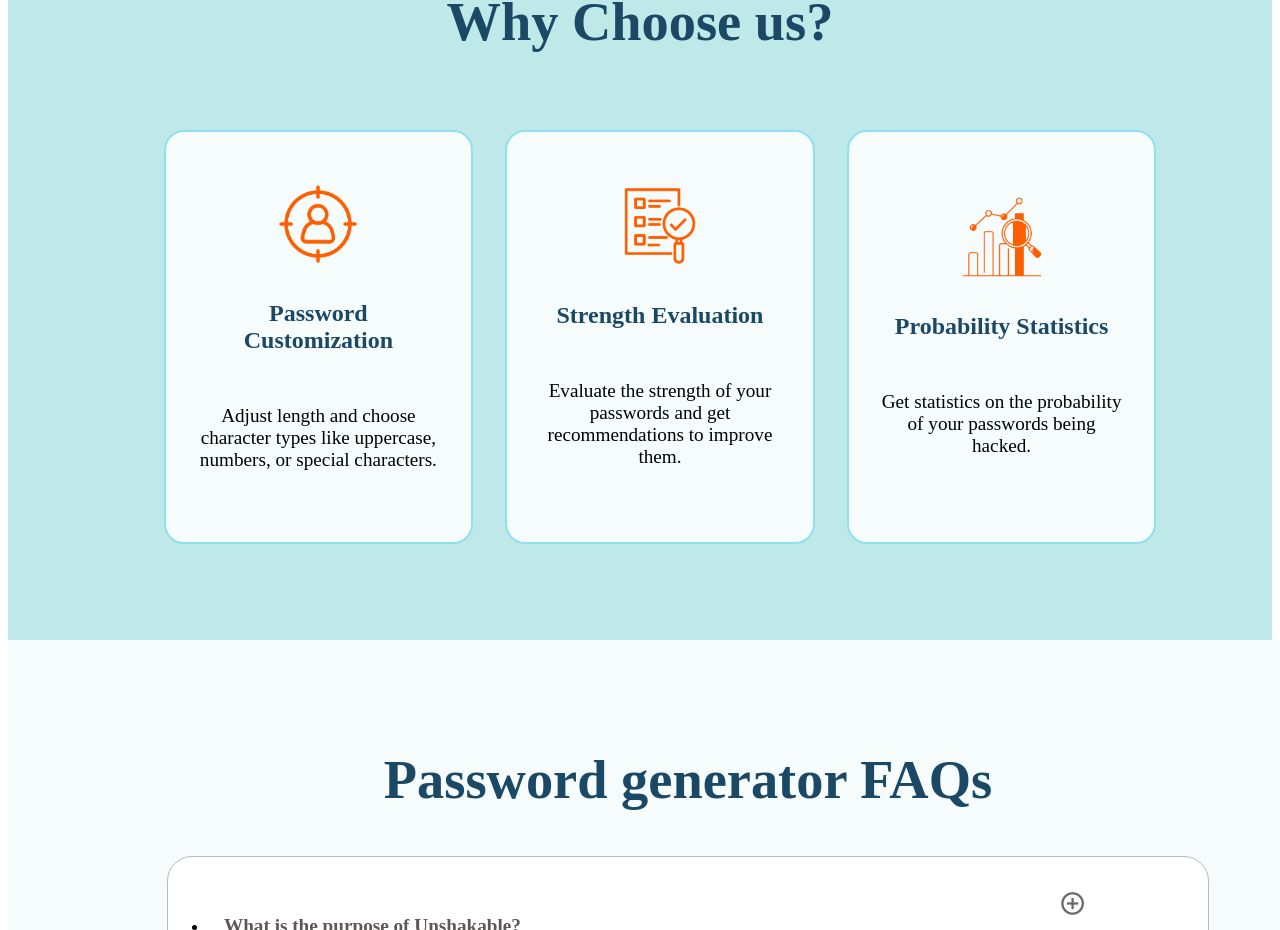
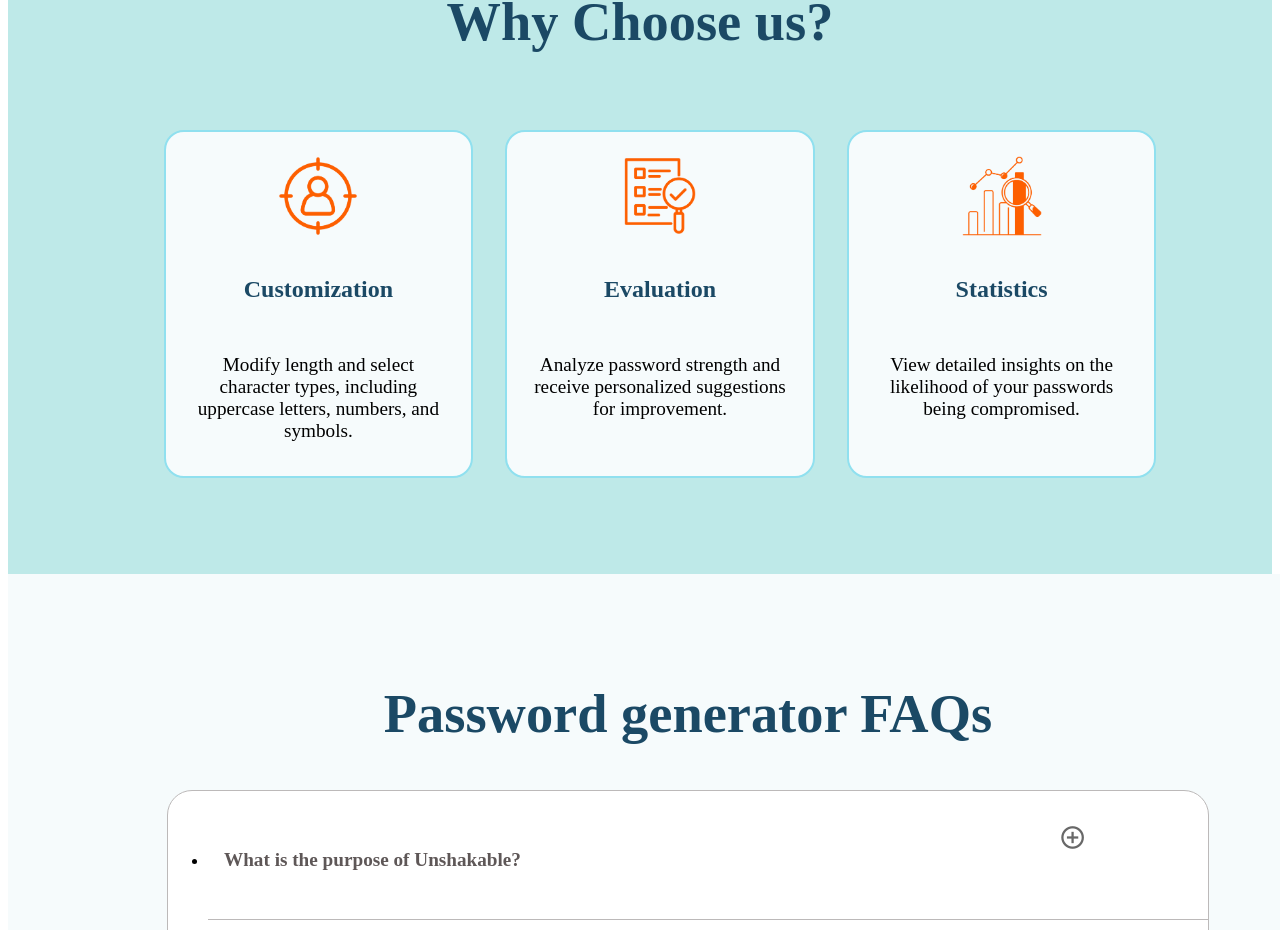
Before and after one commit to GerardoMejia1107/Unshakable-Generator, a React (Vite) app: page / in a window 1280 px wide. Shown: the part 1270-2200 px from the top of the page. Built offline with nearby package versions, Linux system fonts and the light colour scheme; no server answers; the HTML template or start-up script is replaced by a standard one.

Commit message:
📱 Working on fetures design
Making all the feature items to have the same height and be align with the FAQs section when flex-direction changes to row

```diff
--- a/src/components/FeaturesList/FeatureItem/styles.css
+++ b/src/components/FeaturesList/FeatureItem/styles.css
@@ -1,24 +1,26 @@
 @import url("../../../styles/color-pallete.css");
 /*card feature styels*/
 .feature__item {
+    display: flex;
+    flex-direction: column;
+    justify-content: center;
+    align-items: center;
+
     background-color: rgb(246, 251, 252);
 
     border-radius: 20px;
     border: 2px solid var(--non-photo-blue);
 
-    width: min(450px, 85%);
-    height: 350px;
+    height: auto;
+    width: min(100%, 400px);
 
-    padding: 30px;
-
-    display: flex;
-    align-items: center;
-    justify-content: center;
-    flex-direction: column;
-    gap: 0.5rem;
+    padding: 1.5rem;
 }
 
 .feature__item .description__feature {
+    margin-top: 1rem;
+    height: 200px;
+
     text-align: center;
     display: flex;
     flex-direction: column;
@@ -35,6 +37,12 @@
 }
 
 /*Img icon styles*/
+.img__feature {
+    display: flex;
+    justify-content: center;
+    align-items: center;
+    grid-column: 1/-1;
+}
 .img__feature img {
     width: 80px;
 }
--- a/src/constants/featuresData.js
+++ b/src/constants/featuresData.js
@@ -1,20 +1,20 @@
 export const featuresData = [
     {
-        title: "Password Customization",
+        title: "Customization",
         description:
-            "Adjust length and choose character types like uppercase, numbers, or special characters.",
+            "Modify length and select character types, including uppercase letters, numbers, and symbols.",
         img: "assets/icons/Personalizacion.png",
     },
     {
-        title: "Strength Evaluation",
+        title: "Evaluation",
         description:
-            "Evaluate the strength of your passwords and get recommendations to improve them.",
+            "Analyze password strength and receive personalized suggestions for improvement.",
         img: "assets/icons/Evaluacion.png",
     },
     {
-        title: "Probability Statistics",
+        title: "Statistics",
         description:
-            "Get statistics on the probability of your passwords being hacked.",
+            "View detailed insights on the likelihood of your passwords being compromised.",
         img: "assets/icons/Probabilidad.png",
     },
 ];
```
